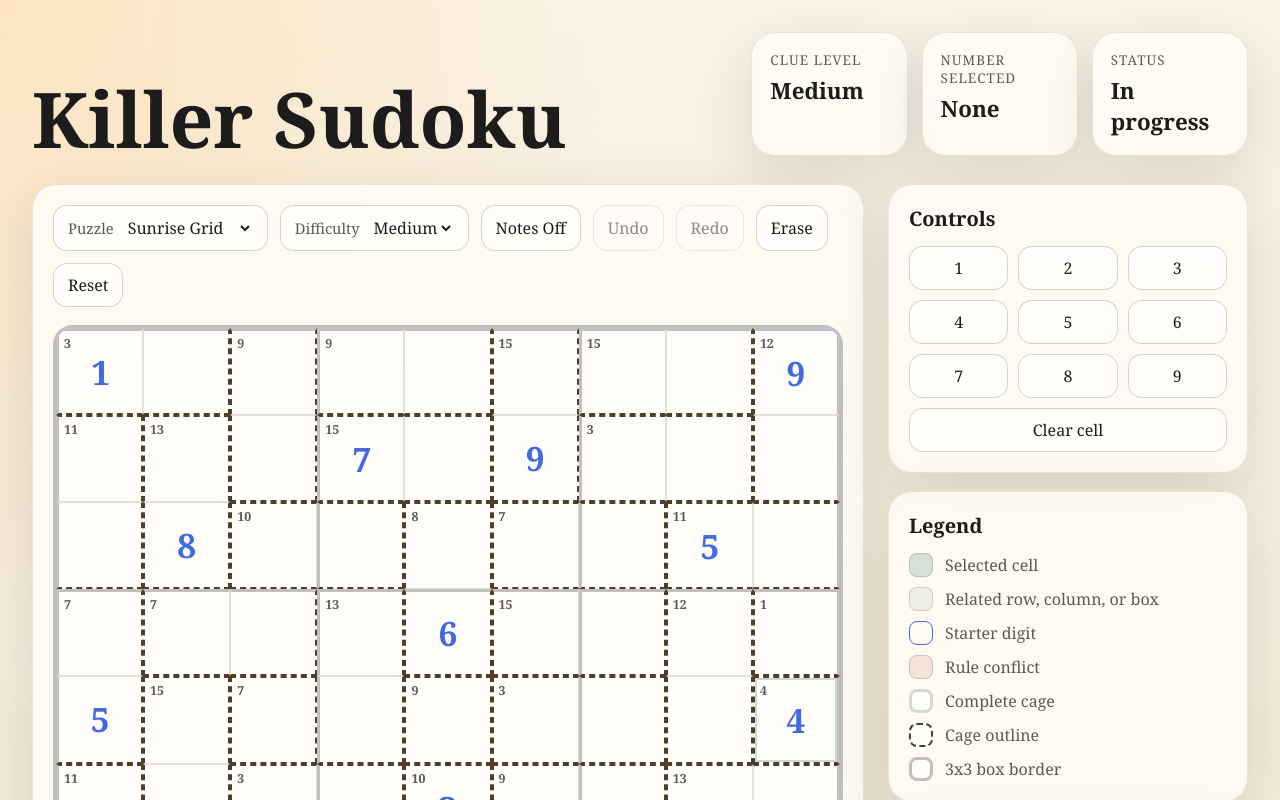
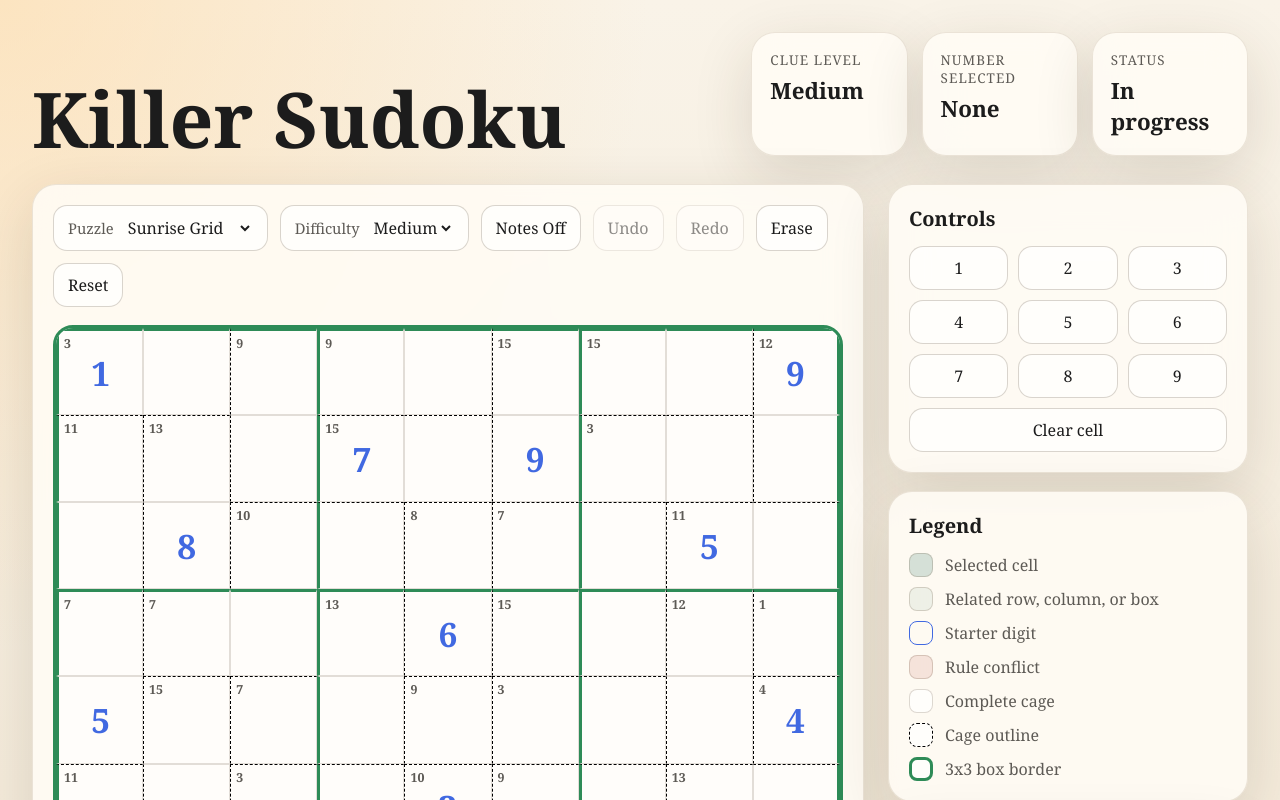
Before and after one commit to Earl-Brown/sudoku-vibe, a Next.js app: page / in a window 1280 px wide. Shown: the top 800 px of the page. Built offline with nearby package versions, Linux system fonts and the light colour scheme.

Commit message:
Release 0.3

```diff
--- a/app/globals.css
+++ b/app/globals.css
@@ -9,7 +9,7 @@
   --danger: #b13b35;
   --danger-soft: rgba(177, 59, 53, 0.12);
   --shadow: 0 18px 60px rgba(60, 42, 18, 0.14);
-  --box-line: #c0c0c0;
+  --box-line: #2e8b57;
 }
 
 * {
@@ -249,23 +249,22 @@ h1 {
 }
 
 .cage-top {
-  border-top: 2px dashed rgba(61, 43, 19, 0.9);
+  border-top: 1px dashed #000000;
 }
 
 .cage-bottom {
-  border-bottom: 2px dashed rgba(61, 43, 19, 0.9);
+  border-bottom: 1px dashed #000000;
 }
 
 .cage-left {
-  border-left: 2px dashed rgba(61, 43, 19, 0.9);
+  border-left: 1px dashed #000000;
 }
 
 .cage-right {
-  border-right: 2px dashed rgba(61, 43, 19, 0.9);
+  border-right: 1px dashed #000000;
 }
 
 .cage-complete {
-  box-shadow: inset 0 0 0 2px rgba(31, 108, 92, 0.24);
 }
 
 .cage-invalid {
@@ -409,11 +408,10 @@ h1 {
 }
 
 .legend-swatch.cage-complete {
-  box-shadow: inset 0 0 0 2px rgba(31, 108, 92, 0.24);
 }
 
 .legend-swatch.cage-border {
-  border: 2px dashed rgba(61, 43, 19, 0.9);
+  border: 1px dashed #000000;
 }
 
 .legend-swatch.box-border {
--- a/components/game-app.tsx
+++ b/components/game-app.tsx
@@ -276,15 +276,19 @@ export function GameApp() {
                 const cageId = cageIdMap.get(keyForCell(row, col));
                 const currentCageState = cageId ? state.validation.cageState[cageId] : "idle";
                 const tooltip = getCellTooltip(state, row, col);
+                const hasBoxTop = row % 3 === 0;
+                const hasBoxLeft = col % 3 === 0;
+                const hasBoxBottom = row === 8;
+                const hasBoxRight = col === 8;
                 const borderClasses = [
-                  row === 0 || cageIdMap.get(keyForCell(row - 1, col)) !== cageId ? "cage-top" : "",
-                  row === 8 || cageIdMap.get(keyForCell(row + 1, col)) !== cageId ? "cage-bottom" : "",
-                  col === 0 || cageIdMap.get(keyForCell(row, col - 1)) !== cageId ? "cage-left" : "",
-                  col === 8 || cageIdMap.get(keyForCell(row, col + 1)) !== cageId ? "cage-right" : "",
-                  row % 3 === 0 ? "box-top" : "",
-                  col % 3 === 0 ? "box-left" : "",
-                  row === 8 ? "box-bottom" : "",
-                  col === 8 ? "box-right" : ""
+                  (row === 0 || cageIdMap.get(keyForCell(row - 1, col)) !== cageId) && !hasBoxTop ? "cage-top" : "",
+                  row === 8 && cageIdMap.get(keyForCell(row + 1, col)) !== cageId ? "cage-bottom" : "",
+                  (col === 0 || cageIdMap.get(keyForCell(row, col - 1)) !== cageId) && !hasBoxLeft ? "cage-left" : "",
+                  col === 8 && cageIdMap.get(keyForCell(row, col + 1)) !== cageId ? "cage-right" : "",
+                  hasBoxTop ? "box-top" : "",
+                  hasBoxLeft ? "box-left" : "",
+                  hasBoxBottom ? "box-bottom" : "",
+                  hasBoxRight ? "box-right" : ""
                 ]
                   .filter(Boolean)
                   .join(" ");
```
